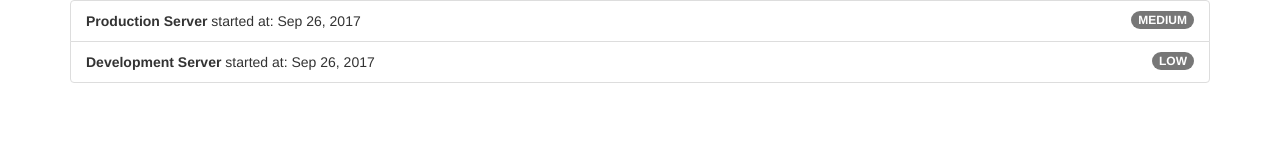
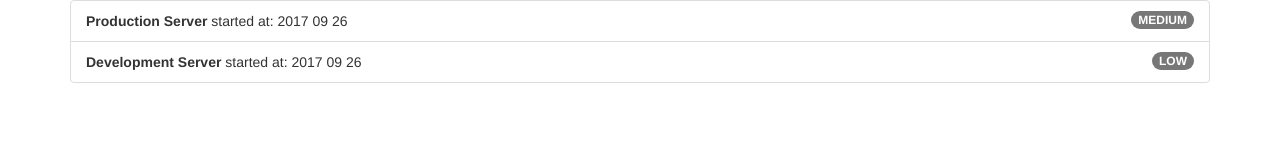
Before and after one commit to dimMaryanto93/ng-4, an Angular app: page / in a window 1280 px wide. Shown: the top 160 px of the page. Built offline with nearby package versions, Linux system fonts and the light colour scheme.

Commit message:
formating date with parameterize

```diff
--- a/src/app/app.component.html
+++ b/src/app/app.component.html
@@ -2,7 +2,7 @@
   <div class="list-group">
     <div class="list-group-item" *ngFor="let server of servers">
       <strong>{{server.name}}</strong>
-      started at: {{server.startedDate | date }}
+      started at: {{server.startedDate | date: 'yyyy MM dd' }}
       <span class="badge">{{server.scale | uppercase}}</span>
     </div>
   </div>
```
